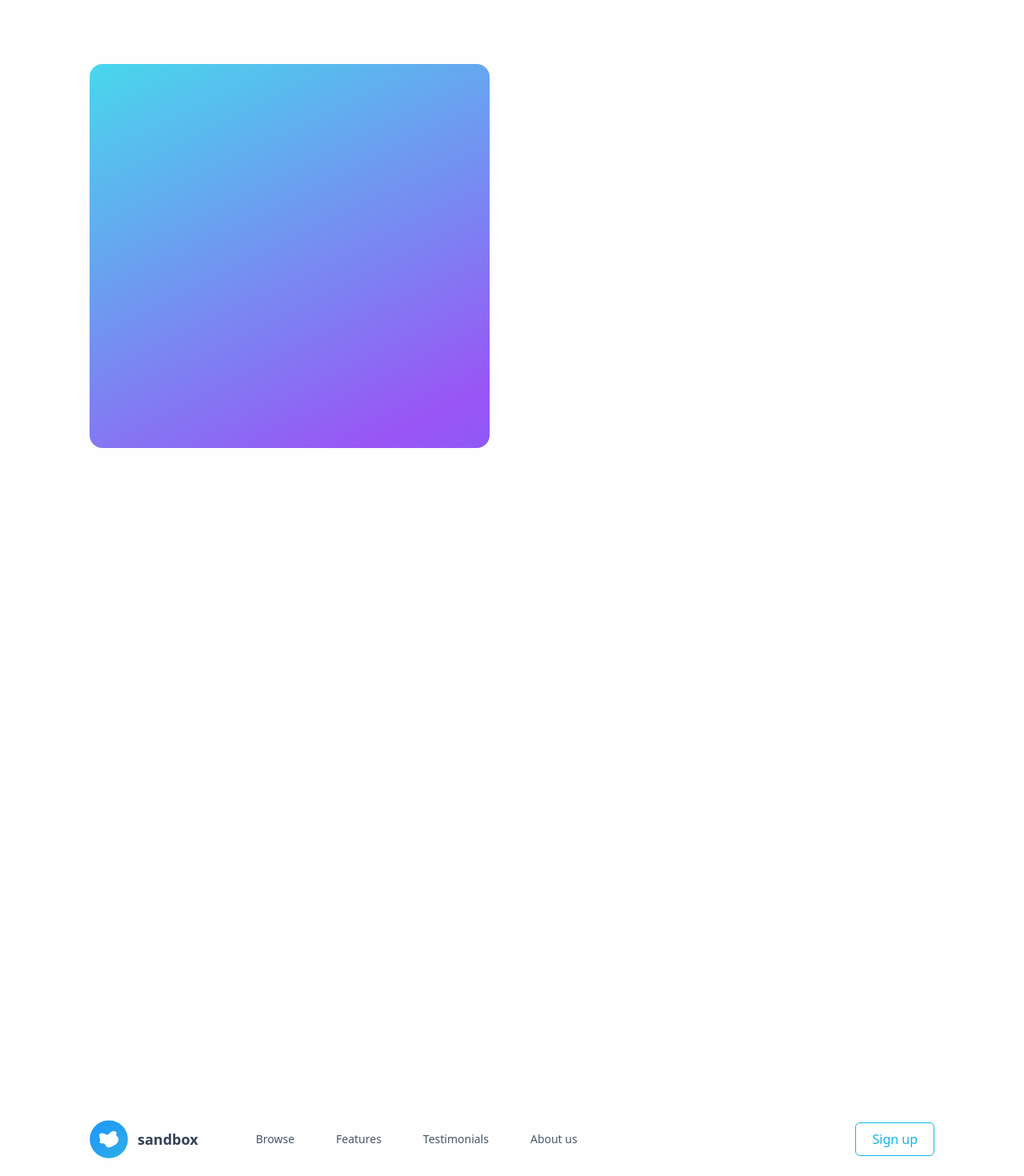
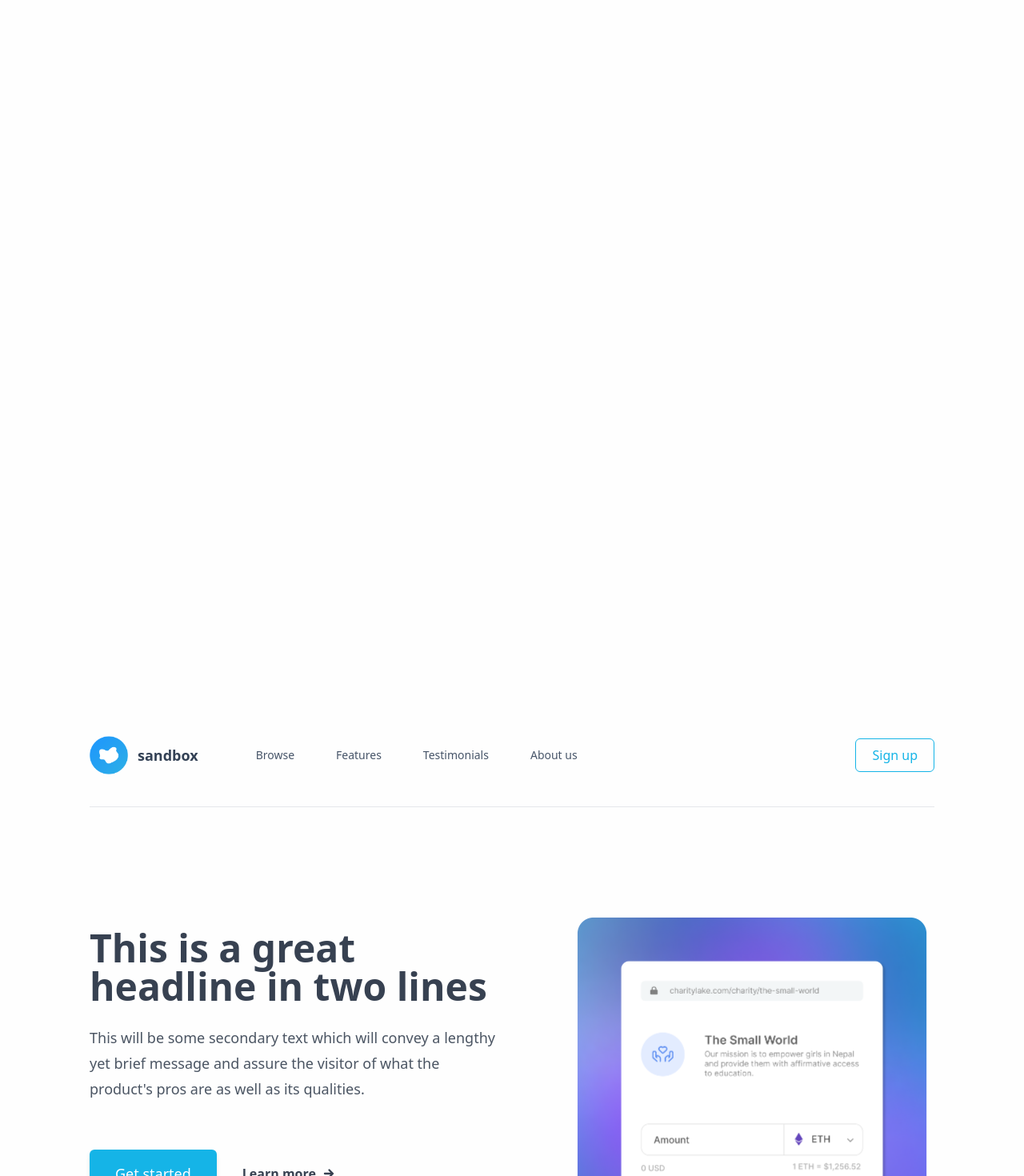
Before and after one commit to CarboxyDev/tailwind-sandbox, a Next.js app: page / in a window 1280 px wide. Shown: the top 1470 px of the page at 80% size. Built offline with nearby package versions, Linux system fonts and the light colour scheme; a web font is replaced by a local one; what tailwindcss-debug-screens would draw is missing.

Commit message:
Add minor styling changes to HeroSection

```diff
--- a/src/components/GradientBox.tsx
+++ b/src/components/GradientBox.tsx
@@ -3,7 +3,7 @@
 const GradientBox = () => {
   return (
     <>
-      <div className="gradient-box h-120 w-125 rounded-2xl"></div>
+      <div className="gradient-box h-60 w-64 rounded-2xl"></div>
     </>
   );
 };
--- a/src/pages/sandbox.tsx
+++ b/src/pages/sandbox.tsx
@@ -21,14 +21,13 @@ import Filler from "../components/Filler";
 import ContentWithImageSection from "../sections/ContentWithImageSection";
 import FeatureCard from "../components/FeatureCard";
 import CTASection from "../sections/CTASection";
-import GradientBox from "../components/GradientBox";
 
 const Sandbox: NextPage = () => {
   return (
     <>
       <div id="app-container" className="px-4 sm:px-8 lg:px-20 xl:px-28">
         <Filler height="h-20" />
-        <GradientBox />
+
         <Filler height="h-200" />
         <Navbar />
         <Divider />
--- a/src/sections/HeroSection.tsx
+++ b/src/sections/HeroSection.tsx
@@ -10,8 +10,12 @@ const HeroSection = () => {
       <div className="grid grid-cols-none grid-rows-2 gap-x-8 gap-y-6 pt-32 lg:grid-cols-2 lg:grid-rows-none">
         <div className="mx-3 mt-6 flex flex-col sm:mx-0">
           <div className="mx-auto sm:max-w-lg lg:max-w-none">
-            <h1 className="text-3xl font-bold text-gray-800 lg:text-4xl xl:text-5xl">
-              This is a great headline in two lines
+            <h1 className="text-3xl font-bold text-gray-700 lg:text-4xl xl:text-5xl">
+              This is a{" "}
+              <span className="transition-colors duration-300 ease-linear hover:text-primary-500">
+                great headline
+              </span>{" "}
+              in two lines
             </h1>
             <p className="mt-6 text-lg leading-8 text-gray-600">
               This will be some secondary text which will convey a lengthy yet
```
